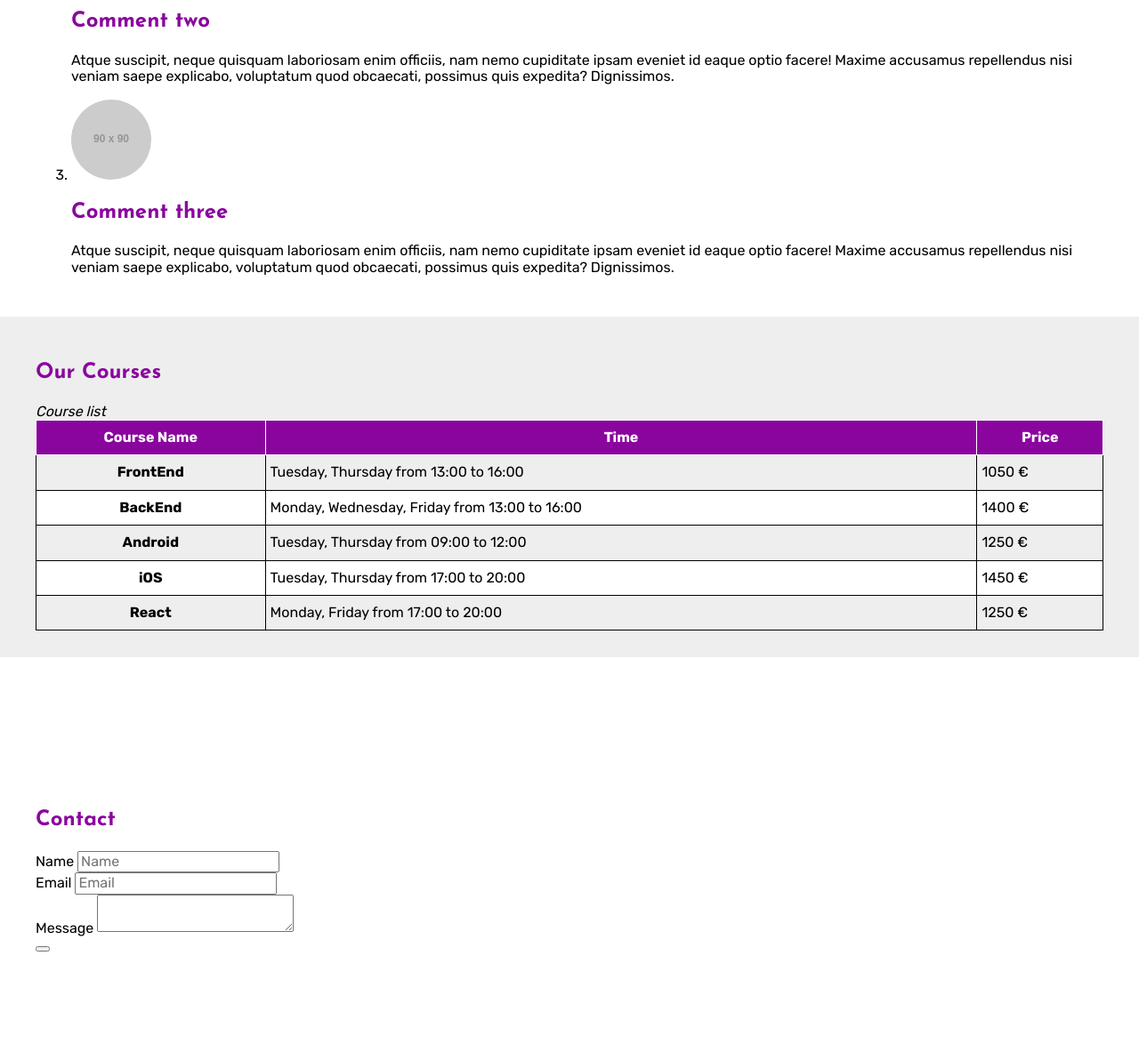
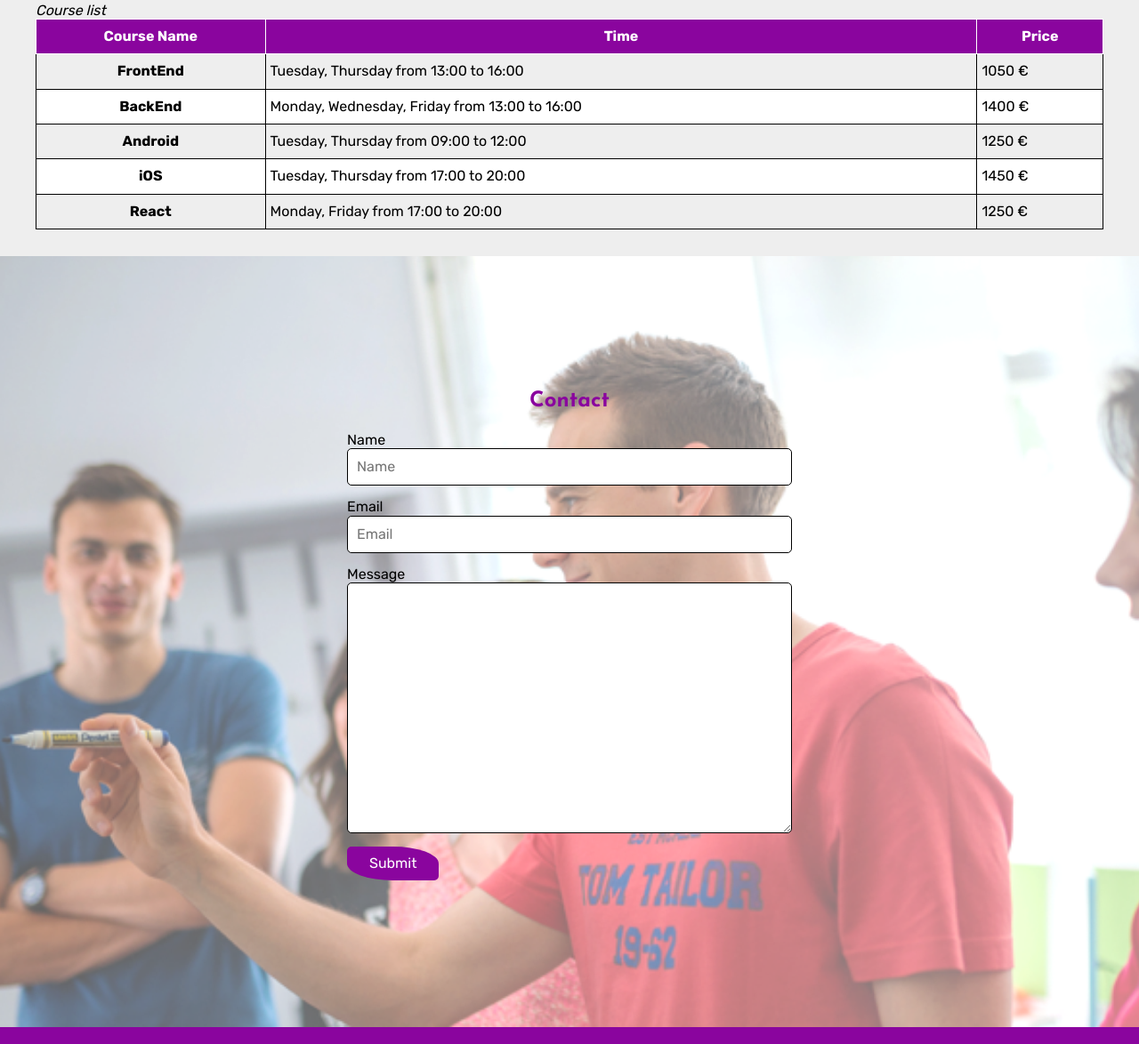
Before and after one commit to Micah816/learningSass, a plain HTML site: page public_html/index.html in a window 1280 px wide. Shown: the part 1626-2800 px from the top of the page at 89% size. Drawn offline with nearby package versions, Linux system fonts and the light colour scheme; files that its build step writes are made by us from their sources; placeholder pictures from the web are drawn by us.

Commit message:
Contact section done

```diff
--- a/public_html/index.html
+++ b/public_html/index.html
@@ -179,8 +179,10 @@
         </section>
 
         <section id="contact" class="contact-section">
+
             <div class="container">
                 <h2>Contact</h2>
+
                 <form class="contact-form">
                     <div class="form-group">
                         <label for="inputName">Name</label>
@@ -188,14 +190,14 @@
                     </div>
                     <div class="form-group">
                         <label for="inputEmail">Email</label>
-                        <input class="form-control" type="email" id="inputEmail" placeholder="Email">
+                            <input class="form-control" type="email" id="inputEmail" placeholder="Email">
                     </div>
                     <div class="form-group">
                         <label for="message">Message</label>
-                        <textarea class="form-control" name="message" id="message"></textarea>
+                        <textarea class="form-control" name="message" id="message" rows="7"></textarea>
                     </div>
                     <div class="form-group">
-                        <button type="submit" name="send" value="yes"></button>
+                        <button class="btn-fancy" type="submit" name="send" value="yes">Submit</button>
                     </div>
                 </form>
             </div>
--- a/public_html/scss/partials/_base.scss
+++ b/public_html/scss/partials/_base.scss
@@ -47,4 +47,5 @@ h1, h2, h3, h4, h5, h6{
     font-family: $headings-font;
     font-weight: $heading-weight;
     color: $heading-color;
+    margin-top: 0;
 }
--- a/public_html/scss/partials/_commentSection.scss
+++ b/public_html/scss/partials/_commentSection.scss
@@ -2,12 +2,42 @@ $comment-bg: $white;
 
 .comment-section{
 
-   // padding: 30px 0;
+    // padding: 30px 0;
     //background: $comment-bg;
     @include styleSection(30px, 30px, $comment-bg);
-    .comment-img{
+
+    .comment-list{
+        list-style: none;
+        padding: 0;
+
+        .comment-item{
+            display: flex;
+            .comment-img{
+                flex: 0 0 50px;
+                img{
+                    @include radius(50%);
+                }
+            }
+            .comment-body{
+                padding-left: 10px;
+            }
+        }
+    }
+}
+
+
+/*  .comment-img{
         img{
             @include radius(50%);
         }
+    }*/
+
+@media(min-width:768px){
+    .comment-section{
+        .comment-list{
+            .comment-img{
+                flex: 0 0 90px !important;
+            }
+        }
     }
 }
--- a/public_html/scss/partials/_contactSection.scss
+++ b/public_html/scss/partials/_contactSection.scss
@@ -1,5 +1,37 @@
 $contact-bg:$white;
-
+$input-border: 1px solid $black;
 .contact-section{
     @include styleSection(150px, 150px, $contact-bg );
+    background-image: url(img/contact.png);
+    background-size: cover;
+    background-repeat: no-repeat;
+    background-position: top center;
+
+    background-attachment: fixed;
+    h2{
+        text-align: center;
+    }
+
+
+
+
+    .contact-form{
+        max-width: 500px;
+        width: 100%;
+        margin: 0 auto;
+        .form-group{
+            margin-bottom: 1.5rem;
+        }
+        label{
+            display: block;
+        }
+        .form-control{
+            display: block;
+            width: 100%;
+            border: $input-border;
+            padding: 0 10px;
+            line-height: 4rem;
+            @include radius(5px);
+        }
+    }
 }
--- a/public_html/scss/partials/_homeSection.scss
+++ b/public_html/scss/partials/_homeSection.scss
@@ -1,4 +1,11 @@
+
 $home-bg: $white;
+
 .home-section{
     @include styleSection(150px, 150px, $home-bg);
+    background-image: url(img/home.png);
+    background-size: cover;
+    background-repeat: no-repeat;
+    background-position: top center;
+
 }
```
Also changed, not shown: public_html/css/img/contact.png (renamed from public_html/img/contact.png), public_html/css/img/home.png (renamed from public_html/img/home.png), public_html/css/them.css, 1 other file.
